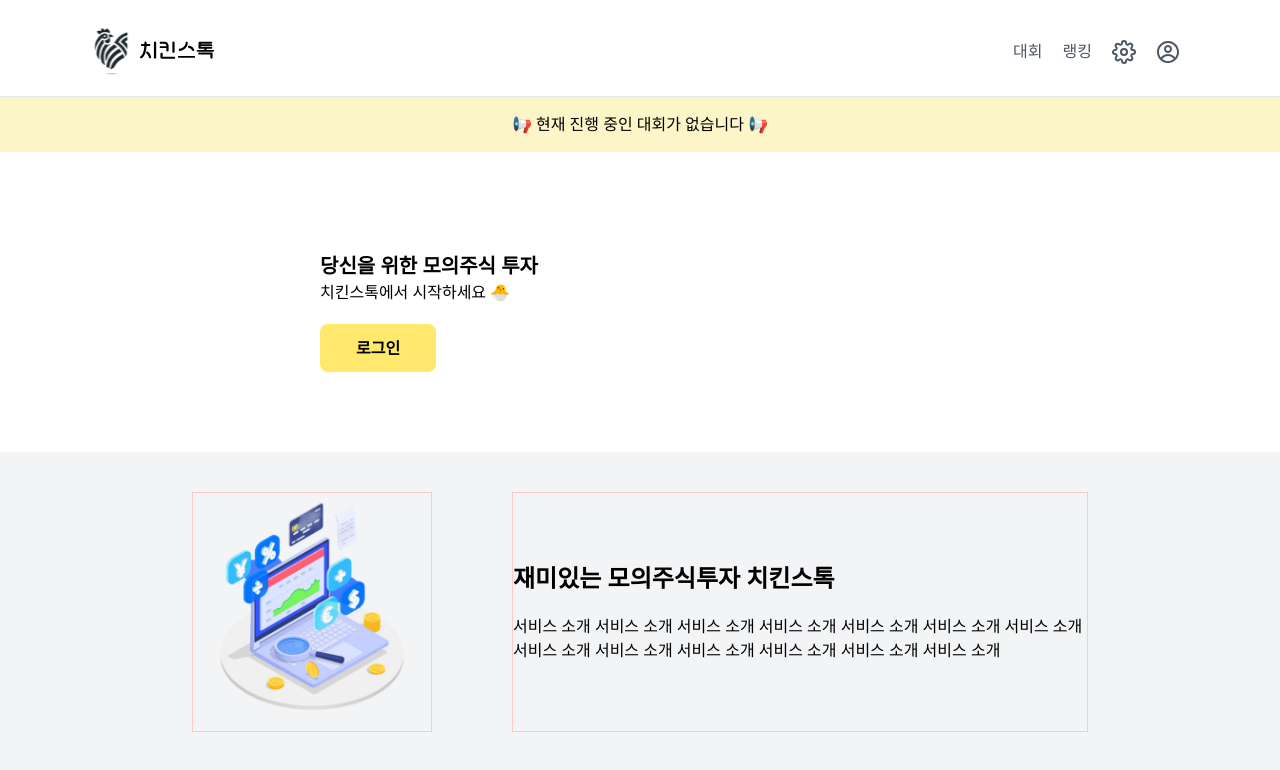
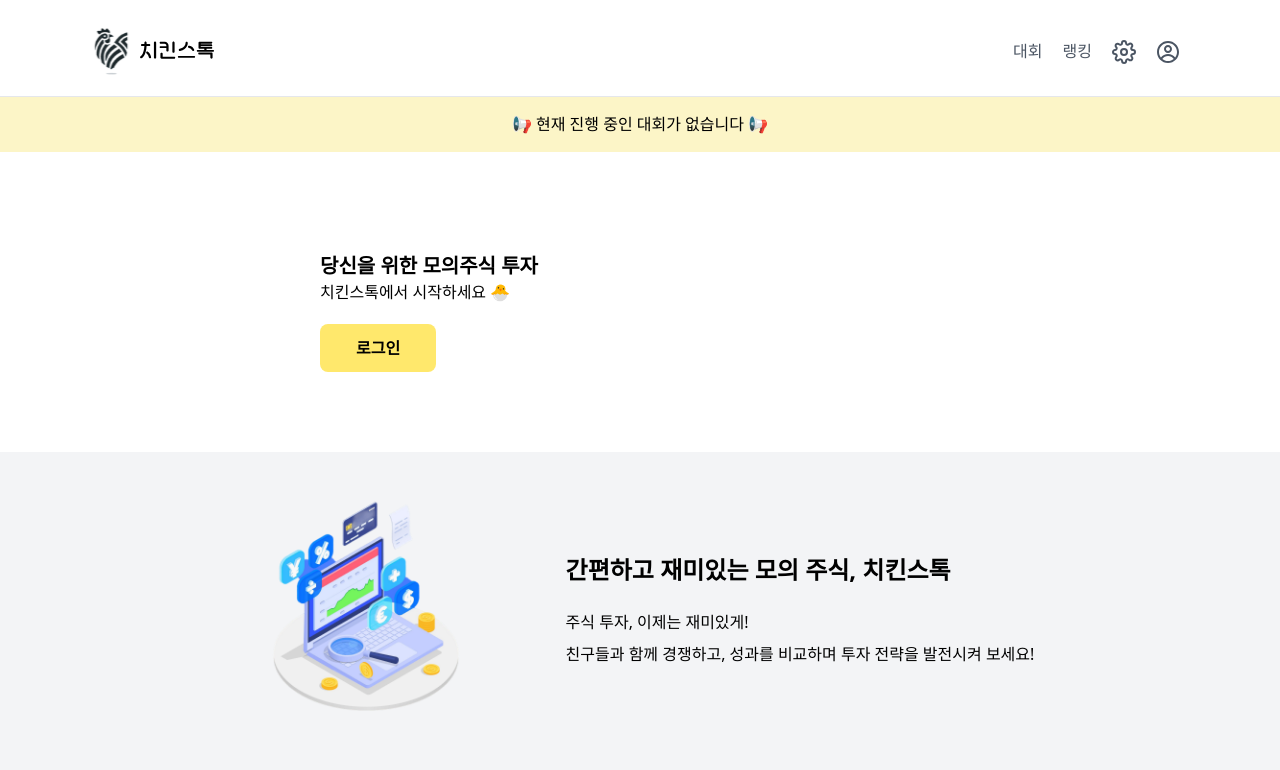
Before and after one commit to ChickenStock-2024/FrontEnd, a React (Vite) app: page / in a window 1280 px wide. Shown: the top 770 px of the page. Built offline with nearby package versions, Linux system fonts and the light colour scheme; no server answers; what zukeeper would draw is missing.

Commit message:
Feat: 홈, 로그인 서비스 소개 변경

```diff
--- a/src/components/Home/HomeBottom.jsx
+++ b/src/components/Home/HomeBottom.jsx
@@ -5,17 +5,17 @@ const HomeBottom = () => {
   return (
     <div className="bg-gray-100 h-full pt-10">
       <div className="flex gap-20 justify-center">
-        <div className="min-w-40 max-w-60 border border-red-200">
+        <div className="min-w-40 max-w-60">
           <img src={financialImg} alt="financial image" />
         </div>
-        <div className="border border-red-200 content-center max-w-xl">
+        <div className="content-center max-w-xl">
           <h2 className="text-2xl font-bold mb-5">
-            재미있는 모의주식투자 치킨스톡
+            간편하고 재미있는 모의 주식, 치킨스톡
           </h2>
-          <p className="">
-            서비스 소개 서비스 소개 서비스 소개 서비스 소개 서비스 소개 서비스
-            소개 서비스 소개 서비스 소개 서비스 소개 서비스 소개 서비스 소개
-            서비스 소개 서비스 소개
+          <p className="leading-8">
+            주식 투자, 이제는 재미있게!
+            <br />
+            친구들과 함께 경쟁하고, 성과를 비교하며 투자 전략을 발전시켜 보세요!
           </p>
         </div>
       </div>
--- a/src/components/Login/LoginInfo.jsx
+++ b/src/components/Login/LoginInfo.jsx
@@ -13,12 +13,12 @@ const LoginInfo = () => {
         </div>
         <div>
           <h2 className="text-2xl font-bold mb-5 min-w-max">
-            재미있는 모의주식투자 치킨스톡
+            간편하고 재미있는 모의 주식, 치킨스톡
           </h2>
-          <p className="">
-            서비스 소개 서비스 소개 서비스 소개 서비스 소개 서비스 소개 서비스
-            소개 서비스 소개 서비스 소개 서비스 소개 서비스 소개 서비스 소개
-            서비스 소개 서비스 소개
+          <p className="leading-8">
+            주식 투자, 이제는 재미있게!
+            <br />
+            친구들과 함께 경쟁하고, 성과를 비교하며 투자 전략을 발전시켜 보세요!
           </p>
         </div>
       </div>
```
